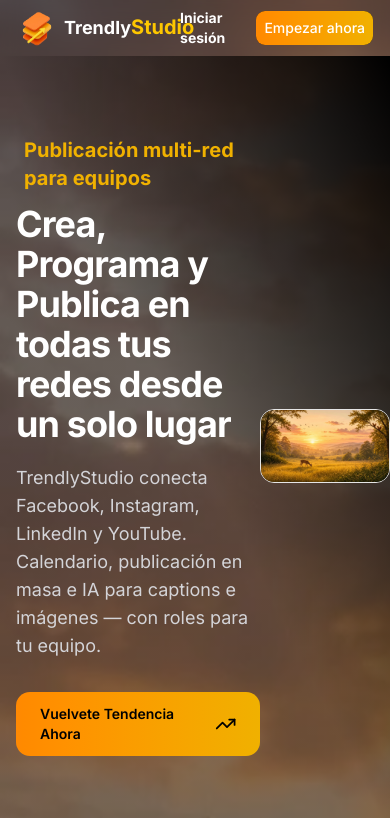
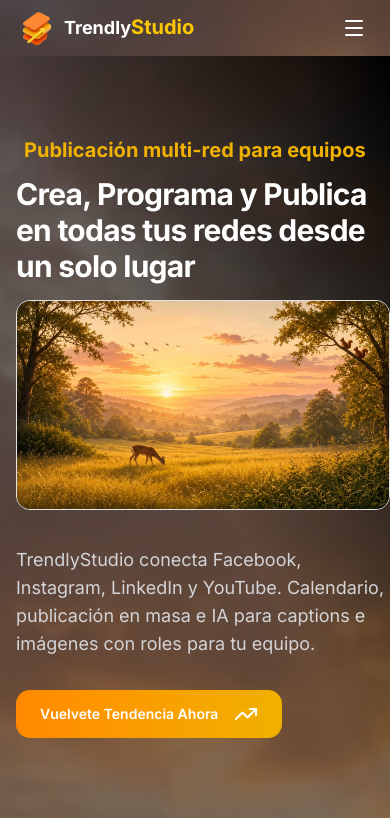
Before and after one commit to DiegoPowerDev/social-manager, a Next.js app: page / in a window 390 px wide. Shown: the top 818 px of the page. Built offline with nearby package versions, Linux system fonts and the light colour scheme; no server answers.

Commit message:
añadiendo menu movil en home

```diff
--- a/src/app/page.tsx
+++ b/src/app/page.tsx
@@ -50,30 +50,37 @@ export default function HomePage() {
       <section className="relative overflow-hidden ">
         {/* Espacio para banner: sustituye el div por <Image src="/banner.jpg" ... /> */}
         <div className="absolute inset-0 bg-linear-to-tr from-zinc-950/50  via-zinc-950/50 via-50% to-black" />
-        <div className="w-full grid grid-cols-3 mx-auto max-w-6xl">
+        <div className="w-full grid grid-cols-1 md:grid-cols-3 mx-auto max-w-6xl">
           <div className="col-span-2 relative  pl-4 py-20 sm:pl-6 sm:py-28">
             <p className="mb-3 text-xl pl-2 font-bold text-yellow-500">
               Publicación multi-red para equipos
             </p>
-            <h1 className="max-w-2xl text-4xl font-bold tracking-tight text-white sm:text-5xl">
+            <h1 className="max-w-2xl text-3xl font-bold tracking-tight text-white sm:text-5xl">
               Crea, Programa y Publica en todas tus redes desde un solo lugar
             </h1>
+            <div className="w-full py-4 flex items-center justify-center">
+              <img
+                className="w-full border rounded-xl overflow-hidden"
+                src="/background.webp"
+                alt="background"
+              />
+            </div>
             <p className="mt-5 max-w-xl text-lg text-zinc-300">
               TrendlyStudio conecta Facebook, Instagram, LinkedIn y YouTube.
-              Calendario, publicación en masa e IA para captions e imágenes —
-              con roles para tu equipo.
+              Calendario, publicación en masa e IA para captions e imágenes con
+              roles para tu equipo.
             </p>
             <div className="mt-8 flex flex-wrap gap-3">
               <Link
                 href="/login"
-                className="rounded-xl hover:-translate-y-1  duration-100 bg-gradient-to-r from-orange-400 to-yellow-500 px-6 py-3 text-sm font-semibold text-black  flex items-center justify-center gap-4"
+                className="rounded-xl text-white hover:-translate-y-1  duration-100 bg-linear-to-r from-orange-400 to-yellow-500 px-6 py-3 text-sm font-semibold flex items-center justify-center gap-4"
               >
                 Vuelvete Tendencia Ahora
                 <TrendingUpIcon />
               </Link>
             </div>
           </div>
-          <div className="relative w-full h-full flex items-center justify-center">
+          <div className="relative w-full h-full hidden md:flex items-center justify-center">
             <img
               className="w-full border rounded-xl overflow-hidden"
               src="/background.webp"
--- a/src/components/layout/homeFooter.tsx
+++ b/src/components/layout/homeFooter.tsx
@@ -6,12 +6,19 @@ export default function HomeFooter() {
       <div className="mx-auto flex max-w-6xl flex-col gap-6 px-4 sm:flex-row sm:items-center sm:justify-between sm:px-6">
         <div>
           <p className="font-bold text-yellow-400">TrendlyStudio</p>
-          <p className="mt-1 text-sm text-zinc-300">
+          <p className="mt-1 text-sm text-white">
             Publicación y programación para equipos de marketing.
           </p>
           <p className="mt-2 text-sm text-zinc-400">
             Operado por{" "}
-            <span className="text-zinc-200">TORRES PACHERRES DIEGO ARTURO</span>
+            <span className="text-white">TORRES PACHERRES DIEGO ARTURO</span>
+          </p>
+          <p className="text-sm mt-2 text-zinc-400">
+            Contacto:{" "}
+            <span className="text-white">
+              {" "}
+              bussiness_manager@trendly.studio
+            </span>
           </p>
         </div>
         <div className="flex flex-col flex-wrap gap-4 font-bold text-sm text-zinc-400">
--- a/src/components/layout/homeHeader.tsx
+++ b/src/components/layout/homeHeader.tsx
@@ -1,40 +1,60 @@
 "use client";
+
 import Image from "next/image";
 import Link from "next/link";
+import { useState } from "react";
+import { Menu, X } from "lucide-react";
 import { Button } from "../ui/button";
+import {
+  Sheet,
+  SheetContent,
+  SheetHeader,
+  SheetTitle,
+  SheetTrigger,
+} from "../ui/sheet";
 import { useAuthStore } from "@/stores/useAuthStore";
 
 export default function HomeHeader() {
   const { user } = useAuthStore();
+  const [open, setOpen] = useState(false);
+
+  const featuresUrl =
+    process.env.NODE_ENV === "production"
+      ? "https://trendly.studio/#features"
+      : "http://localhost:3000/#features";
 
   return (
-    <header className="sticky top-0 z-50  bg-zinc-950/50 backdrop-blur">
+    <header className="sticky top-0 z-50 bg-zinc-950/50 backdrop-blur">
       <div className="mx-auto flex h-14 max-w-6xl items-center justify-between px-4 sm:px-6">
-        <Link href={"/"} className="flex items-center gap-2">
+        {/* Logo */}
+        <Link href="/" className="flex items-center gap-2">
           <Image
             src="/icono.webp"
             loading="eager"
             width={40}
             height={40}
             alt="logo"
-            className="object-contain rounded "
+            className="object-contain rounded"
           />
           <div className="font-bold text-white text-lg">
             Trendly<span className="text-xl text-yellow-400">Studio</span>
           </div>
         </Link>
+
+        {/* Navegación Desktop */}
         <nav className="hidden font-bold items-center gap-6 text-sm text-white md:flex">
-          <a
-            href={`${process.env.NODE_ENV === "production" ? "https://trendly.studio/#features" : "http://localhost:3000/#features"}`}
-            className="hover:text-yellow-400/90"
-          >
+          <a href={featuresUrl} className="hover:text-yellow-400/90">
             Características
           </a>
-          <a href="/plans" className="hover:text-yellow-400/90">
+          <Link href="/plans" className="hover:text-yellow-400/90">
             Planes
-          </a>
+          </Link>
         </nav>
+
+        {/* Botones derecha + Hamburguesa */}
         <div className="flex items-center gap-2 sm:gap-3">
+          {/* Desktop auth + CTA */}
+          <div className="hidden md:flex items-center gap-2 sm:gap-3">
             {user ? (
               <Link
                 href="/dashboard"
@@ -51,14 +71,89 @@ export default function HomeHeader() {
               </Link>
             )}
 
-          <a href="/plans">
+            <Link href="/plans">
               <Button
                 size="lg"
-              className=" bg-gradient-to-r from-orange-400 to-yellow-500 hover:from-orange-500 hover:to-yellow-500 text-white px-2"
+                className="bg-gradient-to-r from-orange-400 to-yellow-500 hover:from-orange-500 hover:to-yellow-500 text-white px-4"
               >
                 Empezar ahora
               </Button>
+            </Link>
+          </div>
+
+          {/* Botón Hamburguesa (solo móvil) */}
+          <Sheet open={open} onOpenChange={setOpen}>
+            <SheetTrigger className="md:hidden inline-flex items-center justify-center rounded-md p-2 text-white hover:bg-white/10 focus:outline-none">
+              <Menu className="h-6 w-6" />
+              <span className="sr-only">Abrir menú</span>
+            </SheetTrigger>
+
+            <SheetContent
+              side="right"
+              className="w-[280px] sm:w-[320px] bg-zinc-950 border-zinc-800 text-white"
+            >
+              <SheetHeader className="mb-6">
+                <SheetTitle className="text-left text-white flex items-center">
+                  <Image
+                    src="/icono.webp"
+                    width={32}
+                    height={32}
+                    alt="logo"
+                    className="rounded mx-1"
+                  />
+                  Trendly<span className="text-yellow-400">Studio</span>
+                </SheetTitle>
+              </SheetHeader>
+
+              <nav className="flex flex-col gap-1">
+                <a
+                  href={featuresUrl}
+                  onClick={() => setOpen(false)}
+                  className="px-4 py-3 text-base font-medium rounded-lg hover:bg-white/10 transition-colors"
+                >
+                  Características
                 </a>
+
+                <Link
+                  href="/plans"
+                  onClick={() => setOpen(false)}
+                  className="px-4 py-3 text-base font-medium rounded-lg hover:bg-white/10 transition-colors"
+                >
+                  Planes
+                </Link>
+
+                <div className="border-t border-zinc-700" />
+
+                {user ? (
+                  <Link
+                    href="/dashboard"
+                    onClick={() => setOpen(false)}
+                    className="px-4 py-3 text-base font-medium rounded-lg hover:bg-white/10 transition-colors"
+                  >
+                    Dashboard
+                  </Link>
+                ) : (
+                  <Link
+                    href="/login"
+                    onClick={() => setOpen(false)}
+                    className="px-4 py-3 text-base font-medium rounded-lg hover:bg-white/10 transition-colors"
+                  >
+                    Iniciar sesión
+                  </Link>
+                )}
+
+                <Link
+                  href="/plans"
+                  onClick={() => setOpen(false)}
+                  className="mt-2"
+                >
+                  <Button className=" mx-4 bg-gradient-to-r from-orange-400 to-yellow-500 hover:from-orange-500 hover:to-yellow-500 text-white">
+                    Empezar ahora
+                  </Button>
+                </Link>
+              </nav>
+            </SheetContent>
+          </Sheet>
         </div>
       </div>
     </header>
```
Lines whose indentation alone changed are shown as unchanged.
